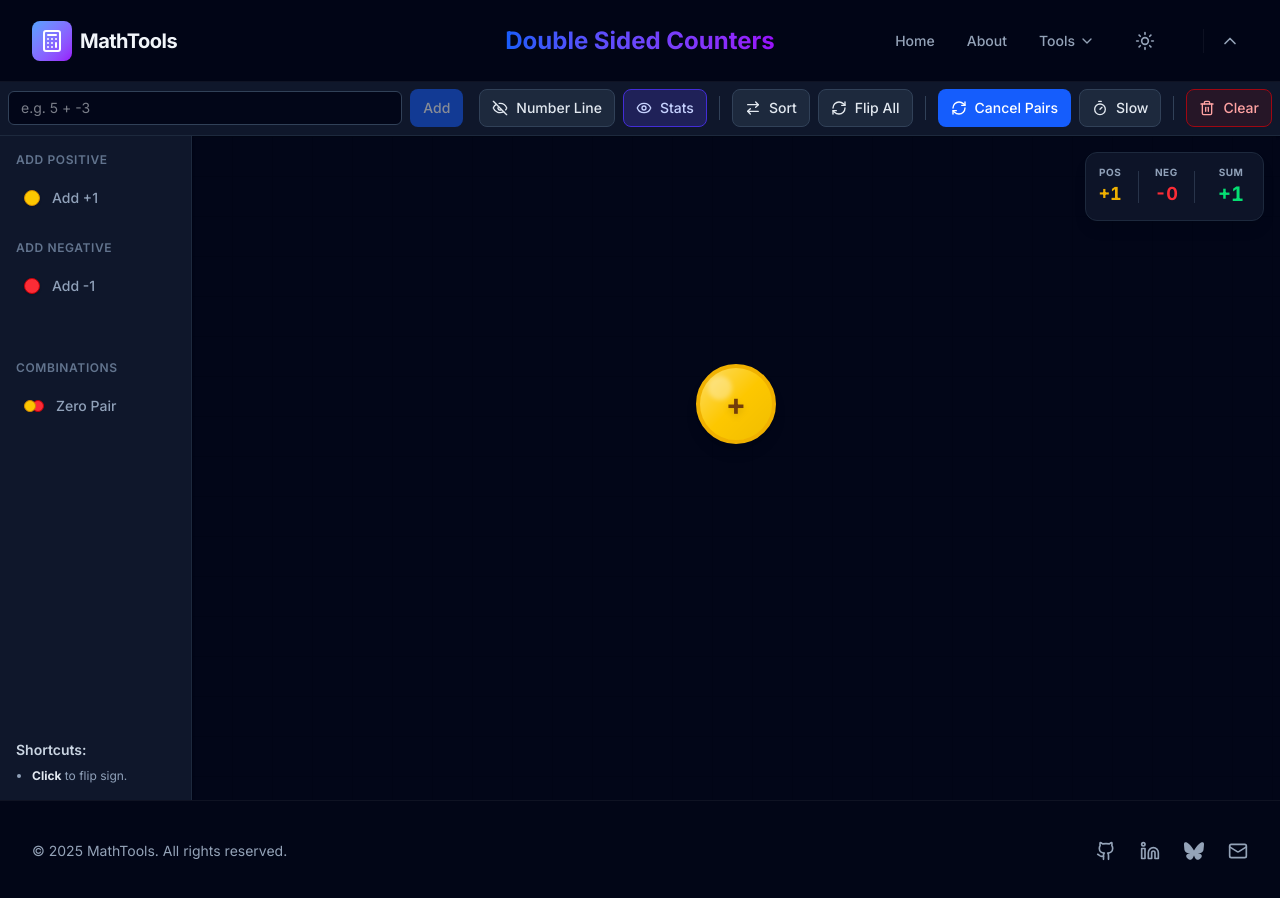
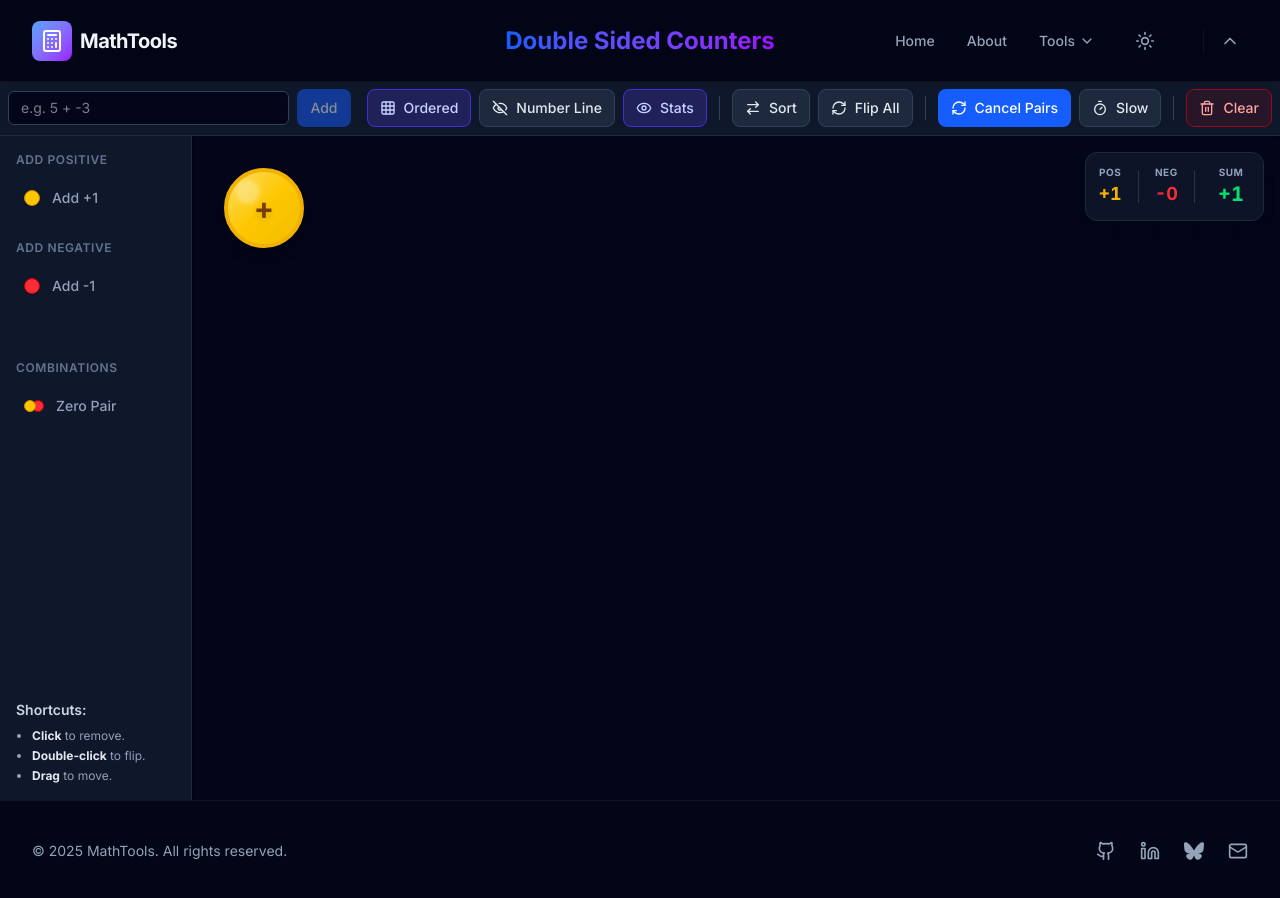
Before and after one commit to jambrothers/mathtools, a Next.js app: page /mathematics/double-sided-counters in a window 1280 px wide. Both pictures are taken after a click on the button "Add +1". Built offline with nearby package versions, Linux system fonts and the light colour scheme.

Commit message:
feat(counters): implement draggable counters with ordered mode and click interactions

```diff
--- a/app/mathematics/double-sided-counters/_components/counters-toolbar.tsx
+++ b/app/mathematics/double-sided-counters/_components/counters-toolbar.tsx
@@ -1,7 +1,7 @@
 "use client"
 
 import * as React from "react"
-import { Eye, EyeOff, Trash2, RefreshCw, GitMerge, ArrowRightLeft, Timer } from "lucide-react"
+import { Eye, EyeOff, Trash2, RefreshCw, GitMerge, ArrowRightLeft, Timer, Grid } from "lucide-react"
 import { Toolbar, ToolbarButton, ToolbarGroup, ToolbarSeparator, ToolbarInput } from "@/components/tool-ui/toolbar"
 
 interface CountersToolbarProps {
@@ -20,6 +20,10 @@ interface CountersToolbarProps {
     // Animation Controls
     isSequentialMode: boolean
     setIsSequentialMode: (v: boolean) => void
+
+    // Ordered mode
+    isOrdered: boolean
+    onSnapToOrder: () => void
 }
 
 export function CountersToolbar({
@@ -31,7 +35,8 @@ export function CountersToolbar({
     isAnimating,
     onClear,
     onAddExpression,
-    isSequentialMode, setIsSequentialMode
+    isSequentialMode, setIsSequentialMode,
+    isOrdered, onSnapToOrder
 }: CountersToolbarProps) {
     const [input, setInput] = React.useState("")
 
@@ -55,6 +60,13 @@ export function CountersToolbar({
 
             <div className="flex items-center gap-2 ml-auto">
                 <ToolbarGroup>
+                    <ToolbarButton
+                        icon={<Grid size={16} />}
+                        label="Ordered"
+                        active={isOrdered}
+                        onClick={onSnapToOrder}
+                        disabled={isAnimating}
+                    />
                     <ToolbarButton
                         icon={showNumberLine ? <Eye size={16} /> : <EyeOff size={16} />}
                         label="Number Line"
--- /dev/null
+++ b/app/mathematics/double-sided-counters/_components/draggable-counter.tsx
@@ -0,0 +1,153 @@
+"use client"
+
+import * as React from "react"
+import { useDraggable } from "@/lib/hooks/use-draggable"
+import { Counter } from "../_hooks/use-counters"
+import { Position } from "@/types/manipulatives"
+
+interface DraggableCounterProps {
+    counter: Counter
+    isAnimating: boolean
+    isBreathing: boolean
+    onRemove: (id: number) => void
+    onFlip: (id: number) => void
+    onDragEnd: (id: number, x: number, y: number) => void
+}
+
+const CLICK_DELAY_MS = 250 // Delay before single-click removal to allow double-click
+const DOUBLE_CLICK_COOLDOWN_MS = 100 // Ignore clicks after double-click for this duration
+
+/**
+ * A draggable counter component.
+ * - Single click removes the counter (after short delay to detect double-click)
+ * - Double click flips the counter
+ * - Drag to move (drag threshold prevents accidental removal)
+ */
+export function DraggableCounter({
+    counter,
+    isAnimating,
+    isBreathing,
+    onRemove,
+    onFlip,
+    onDragEnd
+}: DraggableCounterProps) {
+    const didDragRef = React.useRef(false)
+    const clickTimeoutRef = React.useRef<NodeJS.Timeout | null>(null)
+    const doubleClickedAtRef = React.useRef<number>(0)
+
+    const { position, isDragging, handleMouseDown } = useDraggable(
+        String(counter.id),
+        { x: counter.x, y: counter.y },
+        {
+            disabled: isAnimating,
+            onDragStart: () => {
+                didDragRef.current = true
+                // Cancel pending click if we start dragging
+                if (clickTimeoutRef.current) {
+                    clearTimeout(clickTimeoutRef.current)
+                    clickTimeoutRef.current = null
+                }
+            },
+            onDragEnd: (id: string, pos: Position) => {
+                onDragEnd(counter.id, pos.x, pos.y)
+            }
+        }
+    )
+
+    // Cleanup timeout on unmount
+    React.useEffect(() => {
+        return () => {
+            if (clickTimeoutRef.current) {
+                clearTimeout(clickTimeoutRef.current)
+            }
+        }
+    }, [])
+
+    const handleClick = (e: React.MouseEvent) => {
+        e.stopPropagation()
+
+        // Ignore clicks during cooldown after double-click
+        const timeSinceDoubleClick = Date.now() - doubleClickedAtRef.current
+        if (timeSinceDoubleClick < DOUBLE_CLICK_COOLDOWN_MS) {
+            return
+        }
+
+        // Only schedule removal if we didn't just drag
+        if (!didDragRef.current && !isAnimating) {
+            // Cancel any existing timeout first
+            if (clickTimeoutRef.current) {
+                clearTimeout(clickTimeoutRef.current)
+            }
+            // Schedule removal after delay (will be cancelled if double-click occurs)
+            clickTimeoutRef.current = setTimeout(() => {
+                onRemove(counter.id)
+                clickTimeoutRef.current = null
+            }, CLICK_DELAY_MS)
+        }
+    }
+
+    const handleDoubleClick = (e: React.MouseEvent) => {
+        e.stopPropagation()
+        e.preventDefault()
+
+        // Record when we double-clicked to create a cooldown period
+        doubleClickedAtRef.current = Date.now()
+
+        // Cancel pending single-click removal
+        if (clickTimeoutRef.current) {
+            clearTimeout(clickTimeoutRef.current)
+            clickTimeoutRef.current = null
+        }
+        if (!isAnimating) {
+            onFlip(counter.id)
+        }
+    }
+
+    const handleMouseDownWrapper = (e: React.MouseEvent) => {
+        didDragRef.current = false
+        handleMouseDown(e)
+    }
+
+    // Separate transition for entering/leaving vs dragging
+    // No transition during drag for immediate response
+    const transitionClass = isDragging
+        ? ''
+        : (counter.isNew || counter.isLeaving)
+            ? 'transition-all duration-500'
+            : 'transition-shadow duration-150'
+
+    return (
+        <div
+            onClick={handleClick}
+            onDoubleClick={handleDoubleClick}
+            onMouseDown={handleMouseDownWrapper}
+            className={`
+                absolute w-16 h-16 md:w-20 md:h-20 rounded-full shadow-lg border-4
+                flex items-center justify-center text-3xl font-bold
+                ${transitionClass}
+                select-none cursor-grab active:cursor-grabbing
+                ${counter.value > 0
+                    ? 'bg-yellow-400 border-yellow-500 text-yellow-900 ring-yellow-200'
+                    : 'bg-red-500 border-red-600 text-white ring-red-200'
+                }
+                ${!isAnimating && !isDragging ? 'hover:shadow-xl hover:brightness-105' : ''}
+                ${isDragging ? 'z-50 shadow-2xl cursor-grabbing brightness-105' : ''}
+                ${counter.isNew ? 'scale-0 opacity-0' : ''}
+                ${counter.isLeaving ? 'scale-0 opacity-0' : ''}
+                ${isBreathing ? 'shadow-[0_0_20px_rgba(59,130,246,0.5)] ring-4 ring-blue-400 ring-opacity-60 z-20' : ''}
+            `}
+            style={{
+                left: 0,
+                top: 0,
+                transform: `translate(${position.x}px, ${position.y}px)${isDragging ? ' scale(1.05)' : ''}`,
+                touchAction: 'none'
+            }}
+        >
+            <span className="relative z-10 drop-shadow-md pointer-events-none">
+                {counter.value > 0 ? '+' : '−'}
+            </span>
+            <div className="absolute inset-0 rounded-full bg-gradient-to-br from-white/40 via-transparent to-black/5 pointer-events-none" />
+            <div className="absolute top-2 left-2 w-1/3 h-1/3 bg-white/30 rounded-full blur-[2px] pointer-events-none" />
+        </div>
+    )
+}
--- a/app/mathematics/double-sided-counters/_hooks/use-counters.ts
+++ b/app/mathematics/double-sided-counters/_hooks/use-counters.ts
@@ -3,15 +3,36 @@ import { useState, useRef, useCallback } from 'react';
 export interface Counter {
     id: number;
     value: number; // 1 or -1
+    x: number;
+    y: number;
     isNew?: boolean;
     isLeaving?: boolean;
 }
 
 export type SortState = 'none' | 'grouped' | 'paired';
 
+// Constants for counter grid layout
+const COUNTER_SIZE = 80; // px (matches w-20 h-20)
+const COUNTER_GAP = 16; // px (gap-4)
+const GRID_PADDING = 32; // px (p-8)
+const COUNTERS_PER_ROW = 8;
+
+/**
+ * Calculates grid position for a counter at a given index.
+ */
+function calculateGridPosition(index: number): { x: number; y: number } {
+    const col = index % COUNTERS_PER_ROW;
+    const row = Math.floor(index / COUNTERS_PER_ROW);
+    return {
+        x: GRID_PADDING + col * (COUNTER_SIZE + COUNTER_GAP),
+        y: GRID_PADDING + row * (COUNTER_SIZE + COUNTER_GAP)
+    };
+}
+
 export function useCounters() {
     const [counters, setCounters] = useState<Counter[]>([]);
     const [sortState, setSortState] = useState<SortState>('none');
+    const [isOrdered, setIsOrdered] = useState(true);
 
     // Animation State
     const [isAnimating, setIsAnimating] = useState(false);
@@ -44,20 +65,21 @@ export function useCounters() {
 
     const addCounter = useCallback((value: number, count = 1, showNumberLine = false) => {
         // Instant Add (if Number Line hidden or just simple add)
-        // User didn't specify distinct behavior for number line in the refactor plan besides visibility,
-        // but the original code had distinct sequential add logic for number line.
-        // We will keep the logic to be safe.
-
         if (!showNumberLine) {
+            setCounters(prev => {
                 const newCounters: Counter[] = [];
                 for (let i = 0; i < count; i++) {
+                    const pos = calculateGridPosition(prev.length + i);
                     newCounters.push({
                         id: nextIdRef.current++,
                         value: value,
+                        x: pos.x,
+                        y: pos.y,
                         isNew: true,
                     });
                 }
-            setCounters(prev => [...prev, ...newCounters]);
+                return [...prev, ...newCounters];
+            });
 
             const tId = setTimeout(() => {
                 setCounters(prev => prev.map(c => ({ ...c, isNew: false })));
@@ -75,11 +97,16 @@ export function useCounters() {
 
             const tId = setTimeout(() => {
                 const newId = nextIdRef.current++;
-                setCounters(prev => [...prev, {
+                setCounters(prev => {
+                    const pos = calculateGridPosition(prev.length);
+                    return [...prev, {
                         id: newId,
                         value: value,
+                        x: pos.x,
+                        y: pos.y,
                         isNew: true
-                }]);
+                    }];
+                });
 
                 const cleanTId = setTimeout(() => {
                     setCounters(prev => prev.map(c => c.id === newId ? { ...c, isNew: false } : c));
@@ -104,6 +131,38 @@ export function useCounters() {
         setSortState('none');
     }, [isAnimating]);
 
+    const removeCounter = useCallback((id: number) => {
+        if (isAnimating) return;
+        setCounters(prev => {
+            const filtered = prev.filter(c => c.id !== id);
+            // If ordered, recalculate positions
+            if (isOrdered) {
+                return filtered.map((c, i) => ({
+                    ...c,
+                    ...calculateGridPosition(i)
+                }));
+            }
+            return filtered;
+        });
+    }, [isAnimating, isOrdered]);
+
+    const updateCounterPosition = useCallback((id: number, x: number, y: number) => {
+        if (isAnimating) return;
+        setCounters(prev => prev.map(c =>
+            c.id === id ? { ...c, x, y } : c
+        ));
+        // Moving a counter manually disables ordered mode
+        setIsOrdered(false);
+    }, [isAnimating]);
+
+    const snapToOrder = useCallback(() => {
+        setCounters(prev => prev.map((c, i) => ({
+            ...c,
+            ...calculateGridPosition(i)
+        })));
+        setIsOrdered(true);
+    }, []);
+
     const flipAll = useCallback(() => {
         if (isAnimating) return;
         setCounters(prev => prev.map(c => ({ ...c, value: c.value * -1 })));
@@ -116,12 +175,13 @@ export function useCounters() {
             const nextMode = prev === 'grouped' ? 'paired' : 'grouped';
 
             setCounters(currentCounters => {
+                let sorted: Counter[];
                 if (nextMode === 'grouped') {
-                    return [...currentCounters].sort((a, b) => b.value - a.value);
+                    sorted = [...currentCounters].sort((a, b) => b.value - a.value);
                 } else {
                     const positives = currentCounters.filter(c => c.value === POSITIVE);
                     const negatives = currentCounters.filter(c => c.value === NEGATIVE);
-                    const sorted: Counter[] = [];
+                    sorted = [];
                     const pairCount = Math.min(positives.length, negatives.length);
 
                     for (let i = 0; i < pairCount; i++) {
@@ -131,11 +191,15 @@ export function useCounters() {
 
                     if (positives.length > pairCount) sorted.push(...positives.slice(pairCount));
                     if (negatives.length > pairCount) sorted.push(...negatives.slice(pairCount));
-
-                    return sorted;
                 }
+                // Recalculate positions after organizing
+                return sorted.map((c, i) => ({
+                    ...c,
+                    ...calculateGridPosition(i)
+                }));
             });
 
+            setIsOrdered(true);
             return nextMode;
         });
     }, [isAnimating]);
@@ -232,11 +296,15 @@ export function useCounters() {
         highlightedPair,
         isSequentialMode,
         setIsSequentialMode,
+        isOrdered,
         animSpeed,
         setAnimSpeed,
         addCounter,
         addZeroPair,
         flipCounter,
+        removeCounter,
+        updateCounterPosition,
+        snapToOrder,
         flipAll,
         organize,
         cancelZeroPairs,
--- a/app/mathematics/double-sided-counters/page.tsx
+++ b/app/mathematics/double-sided-counters/page.tsx
@@ -6,10 +6,8 @@ import { useCounters } from './_hooks/use-counters';
 import { CountersToolbar } from './_components/counters-toolbar';
 import { SummaryStats } from './_components/summary-stats';
 import { NumberLine } from './_components/number-line';
-import { ToolCard } from "@/components/tool-card";
+import { DraggableCounter } from './_components/draggable-counter';
 import { Sidebar, SidebarSection, SidebarButton } from "@/components/tool-ui/sidebar";
-import { Toolbar } from "@/components/tool-ui/toolbar";
-import { TrashZone } from "@/components/tool-ui/trash-zone";
 import { SpeedControl } from '@/components/tool-ui/speed-control';
 import { Canvas } from '@/components/tool-ui/canvas';
 
@@ -21,9 +19,13 @@ export default function CountersPage() {
         highlightedPair,
         isSequentialMode,
         setIsSequentialMode,
+        isOrdered,
         addCounter,
         addZeroPair,
         flipCounter,
+        removeCounter,
+        updateCounterPosition,
+        snapToOrder,
         flipAll,
         organize,
         cancelZeroPairs,
@@ -81,6 +83,8 @@ export default function CountersPage() {
                 onAddExpression={handleExpressionAdd}
                 isSequentialMode={isSequentialMode}
                 setIsSequentialMode={setIsSequentialMode}
+                isOrdered={isOrdered}
+                onSnapToOrder={snapToOrder}
             />
 
             <div className="flex flex-1 overflow-hidden relative">
@@ -123,7 +127,9 @@ export default function CountersPage() {
                     <div className="mt-auto pt-6 text-slate-500 dark:text-slate-400 text-sm">
                         <h3 className="font-semibold mb-2 text-slate-600 dark:text-slate-300">Shortcuts:</h3>
                         <ul className="space-y-1 list-disc pl-4 text-xs">
-                            <li><span className="font-bold text-slate-700 dark:text-slate-200">Click</span> to flip sign.</li>
+                            <li><span className="font-bold text-slate-700 dark:text-slate-200">Click</span> to remove.</li>
+                            <li><span className="font-bold text-slate-700 dark:text-slate-200">Double-click</span> to flip.</li>
+                            <li><span className="font-bold text-slate-700 dark:text-slate-200">Drag</span> to move.</li>
                         </ul>
                     </div>
                 </Sidebar>
@@ -145,8 +151,7 @@ export default function CountersPage() {
                     )}
 
                     {/* Counters Area */}
-                    <div className="w-full h-full overflow-y-auto p-8 relative">
-                        <div className="min-h-full flex flex-wrap content-center justify-center gap-4 transition-all duration-500 pb-32">
+                    <div className="w-full h-full overflow-y-auto relative">
                         {counters.length === 0 && (
                             <div className="absolute inset-0 flex flex-col items-center justify-center text-slate-400 pointer-events-none">
                                 <div className="w-24 h-24 mb-6 rounded-full bg-white dark:bg-slate-900 border-4 border-dashed border-slate-200 dark:border-slate-800 flex items-center justify-center shadow-sm">
@@ -157,35 +162,17 @@ export default function CountersPage() {
                             </div>
                         )}
 
-                            {counters.map((counter) => {
-                                const isBreathing = highlightedPair.includes(counter.id);
-                                return (
-                                    <button
+                        {counters.map((counter) => (
+                            <DraggableCounter
                                 key={counter.id}
-                                        onClick={() => flipCounter(counter.id)}
-                                        disabled={isAnimating}
-                                        className={`
-                                            relative w-16 h-16 md:w-20 md:h-20 rounded-full shadow-lg border-4
-                                            flex items-center justify-center text-3xl font-bold
-                                            transition-all duration-500 transform
-                                            select-none group
-                                            ${counter.value > 0
-                                                ? 'bg-yellow-400 border-yellow-500 text-yellow-900 ring-yellow-200'
-                                                : 'bg-red-500 border-red-600 text-white ring-red-200'
-                                            }
-                                            ${!isAnimating ? 'hover:scale-110 hover:shadow-xl active:scale-95 cursor-pointer' : 'cursor-default'}
-                                            ${counter.isNew ? 'scale-0 opacity-0' : 'scale-100 opacity-100'}
-                                            ${counter.isLeaving ? 'scale-0 opacity-0 rotate-180' : ''}
-                                            ${isBreathing ? 'scale-110 shadow-[0_0_20px_rgba(59,130,246,0.5)] ring-4 ring-blue-400 ring-opacity-60 z-20' : ''}
-                                        `}
-                                    >
-                                        <span className="relative z-10 drop-shadow-md">{counter.value > 0 ? '+' : '−'}</span>
-                                        <div className="absolute inset-0 rounded-full bg-gradient-to-br from-white/40 via-transparent to-black/5 pointer-events-none"></div>
-                                        <div className="absolute top-2 left-2 w-1/3 h-1/3 bg-white/30 rounded-full blur-[2px] pointer-events-none"></div>
-                                    </button>
-                                );
-                            })}
-                        </div>
+                                counter={counter}
+                                isAnimating={isAnimating}
+                                isBreathing={highlightedPair.includes(counter.id)}
+                                onRemove={removeCounter}
+                                onFlip={flipCounter}
+                                onDragEnd={updateCounterPosition}
+                            />
+                        ))}
                     </div>
 
                     {/* Floating Number Line */}
```
Lines whose indentation alone changed are shown as unchanged.
